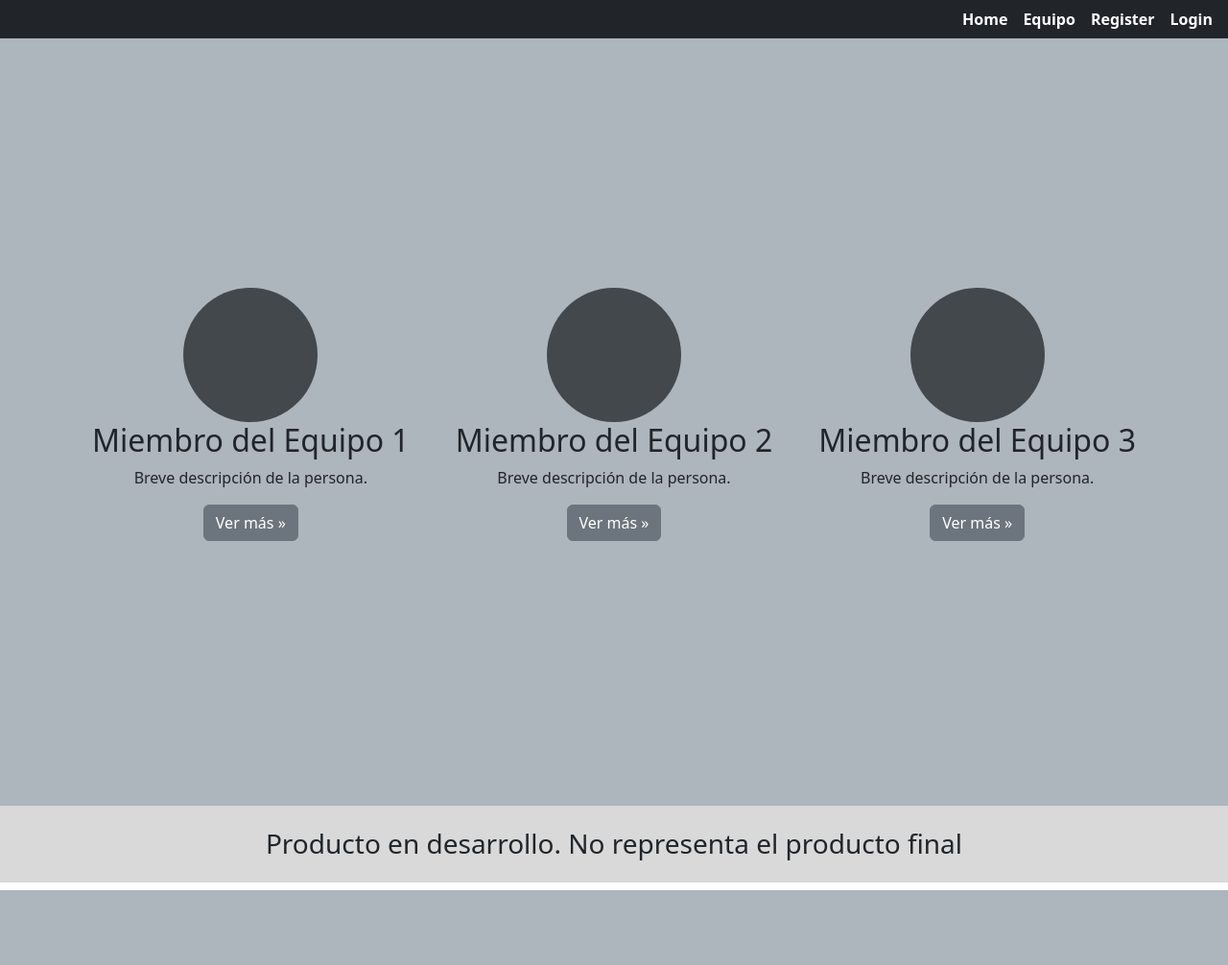
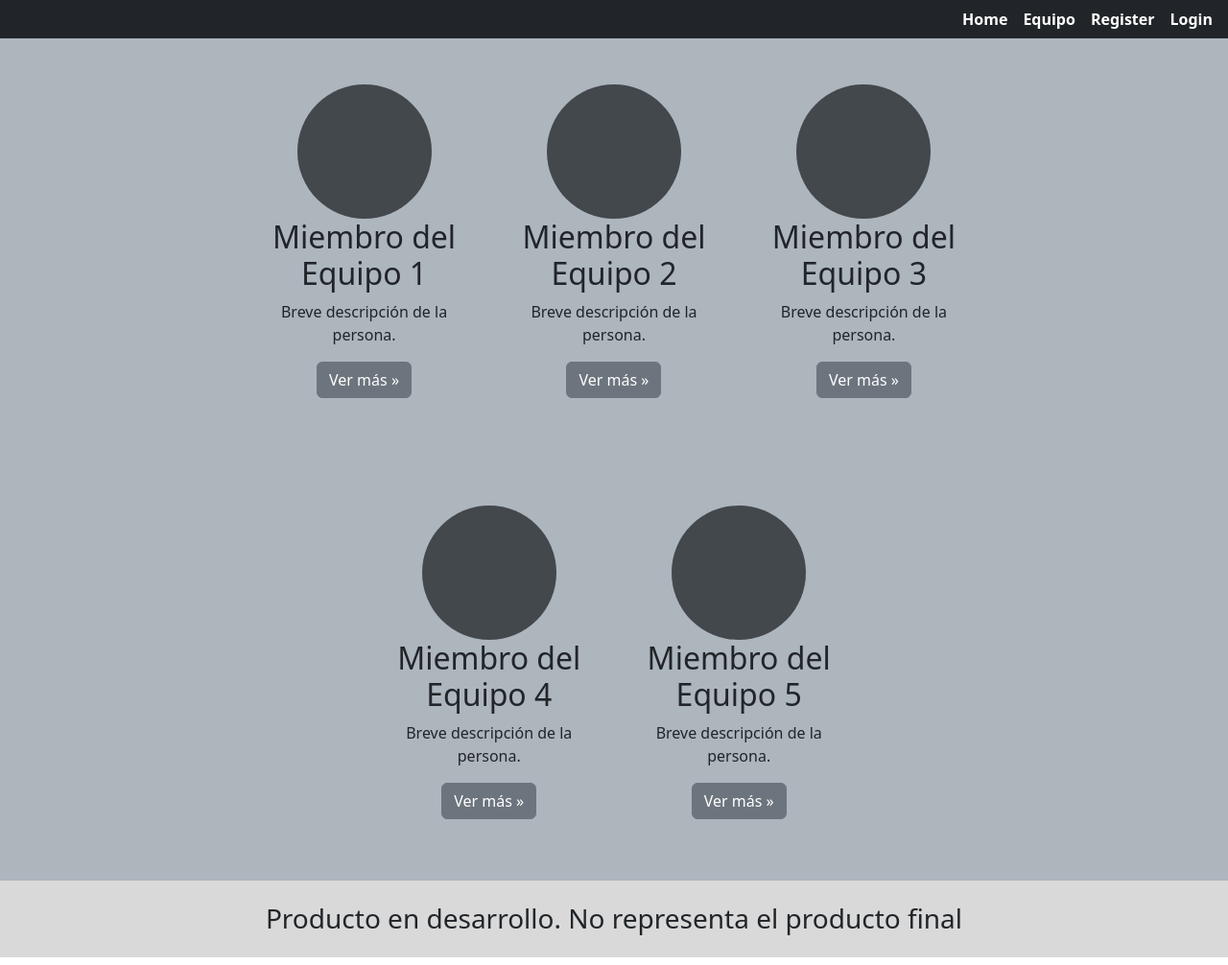
Before and after one commit to emiluque47/Trabajo-Final, a Django app: page /team_main/ in a window 1280 px wide. Shown: the whole page at 96% size. Before the commit the page ends 928 px from the top, so only its background shows below. Run offline with Django 4.2, Linux system fonts and the light colour scheme.

Commit message:
27/9
Probando cambios a la estructura de usuario

```diff
--- a/primero/src/account/models.py
+++ b/primero/src/account/models.py
@@ -36,6 +36,7 @@ class Account(AbstractBaseUser):
 	is_active				= models.BooleanField(default=True)
 	is_staff				= models.BooleanField(default=False)
 	is_superuser			= models.BooleanField(default=False)
+	user_class				= models.IntegerField(verbose_name="userclass", default='1')
 
 	USERNAME_FIELD = 'email'
 	REQUIRED_FIELDS = ['username']
--- a/primero/src/personal/templates/Equipo/equipo_main.html
+++ b/primero/src/personal/templates/Equipo/equipo_main.html
@@ -1,6 +1,7 @@
 {% extends 'base.html' %}
 
 {% block content %}
+<div class="col-lg-8">
   <!-- Three columns of text below the carousel -->
   <div class="row p-5 d-flex justify-content-center align-items-center align-self-center">
     <div class="col-lg-4  text-center align-middle px-4">
@@ -23,4 +24,21 @@
     </div><!-- /.col-lg-4 -->
   </div>
   <!-- /.row -->
+  <!-- Segunda fila con 2 personas -->
+  <div class="row p-5 d-flex justify-content-center align-items-center align-self-center order-md-2">
+    <div class="col-lg-4  text-center align-middle px-4">
+      <svg class="bd-placeholder-img rounded-circle" width="140" height="140" xmlns="http://www.w3.org/2000/svg" role="img" aria-label="Placeholder" preserveAspectRatio="xMidYMid slice" focusable="false"><title>Placeholder</title><rect width="100%" height="100%" fill="var(--bs-secondary-color)"/></svg>
+      <h2 class="fw-normal">Miembro del Equipo 4</h2>
+      <p>Breve descripción de la persona.</p>
+      <p><a class="btn btn-secondary" href="{% url 'team_single' %}">Ver más &raquo;</a></p>
+    </div><!-- /.col-lg-4 -->
+    <div class="col-lg-4 text-center align-middle px-4">
+      <svg class="bd-placeholder-img rounded-circle" width="140" height="140" xmlns="http://www.w3.org/2000/svg" role="img" aria-label="Placeholder" preserveAspectRatio="xMidYMid slice" focusable="false"><title>Placeholder</title><rect width="100%" height="100%" fill="var(--bs-secondary-color)"/></svg>
+      <h2 class="fw-normal">Miembro del Equipo 5</h2>
+      <p>Breve descripción de la persona.</p>
+      <p><a class="btn btn-secondary" href="{% url 'team_single' %}">Ver más &raquo;</a></p>
+    </div><!-- /.col-lg-4 -->
+  </div>
+  <!-- /.row -->
+</div>
 {% endblock content %}
--- a/primero/src/personal/templates/personal/home.html
+++ b/primero/src/personal/templates/personal/home.html
@@ -2,12 +2,12 @@
 
 {% block content %}
 <!-- lo del feature -->
-<div class="row featurette p-5 d-flex justify-content-center align-items-center align-self-center" style="border: 1px solid;">
+<div class="row featurette p-5 d-flex justify-content-center align-items-center align-self-center">
   <div class="col-md-7 order-md-2">
-    <p class="lead text-center align-middle px-4 " style="border: 1px solid;">Lorem ipsum dolor sit amet, consectetur adipiscing elit, sed do eiusmod tempor incididunt ut labore et dolore magna aliqua. Ut enim ad minim veniam, quis nostrud exercitation ullamco laboris nisi ut aliquip ex ea commodo consequat. Duis aute irure dolor in reprehenderit in voluptate velit esse cillum dolore eu fugiat nulla pariatur. Excepteur sint occaecat cupidatat non proident, sunt in culpa qui officia deserunt mollit anim id est laborum.</p>
+    <p class="lead text-center align-middle px-4 " >Lorem ipsum dolor sit amet, consectetur adipiscing elit, sed do eiusmod tempor incididunt ut labore et dolore magna aliqua. Ut enim ad minim veniam, quis nostrud exercitation ullamco laboris nisi ut aliquip ex ea commodo consequat. Duis aute irure dolor in reprehenderit in voluptate velit esse cillum dolore eu fugiat nulla pariatur. Excepteur sint occaecat cupidatat non proident, sunt in culpa qui officia deserunt mollit anim id est laborum.</p>
   </div>
   <div class="col-md-5 order-md-1 ">
-    <svg class="bd-placeholder-img bd-placeholder-img-lg featurette-image img-fluid " width="500" height="500" role="img" aria-label="Placeholder: 500x500" preserveAspectRatio="xMidYMid slice" focusable="false" style="border: 1px solid;"><title>Placeholder</title><rect width="100%" height="100%" fill="var(--bs-secondary-bg)"/><text x="50%" y="50%" fill="var(--bs-secondary-color)" dy=".3em">500x500</text></svg>
+    <svg class="bd-placeholder-img bd-placeholder-img-lg featurette-image img-fluid " width="500" height="500" role="img" aria-label="Placeholder: 500x500" preserveAspectRatio="xMidYMid slice" focusable="false" ><title>Placeholder</title><rect width="100%" height="100%" fill="var(--bs-secondary-bg)"/><text x="50%" y="50%" fill="var(--bs-secondary-color)" dy=".3em">500x500</text></svg>
   </div>
 </div>
 <!-- fin del feature -->
--- a/primero/src/personal/views.py
+++ b/primero/src/personal/views.py
@@ -12,4 +12,4 @@ def team_main_view(request):
 	return render (request,"equipo/equipo_main.html",{})
 
 def team_single_view(request):
-	return render (request,"equipo/equipo_single.html",{})
+	return render (request,"equipo/equipo_single_1.html",{})
```
Also changed, not shown: primero/src/personal/templates/Equipo/equipo_single.html (deleted, +0 -16 lines), primero/src/personal/templates/Equipo/equipo_single_1.html (added, +16 -0 lines), primero/src/account/migrations/0002_account_user_class.py (added), primero/src/db.sqlite3. Lines whose indentation alone changed are shown as unchanged.
